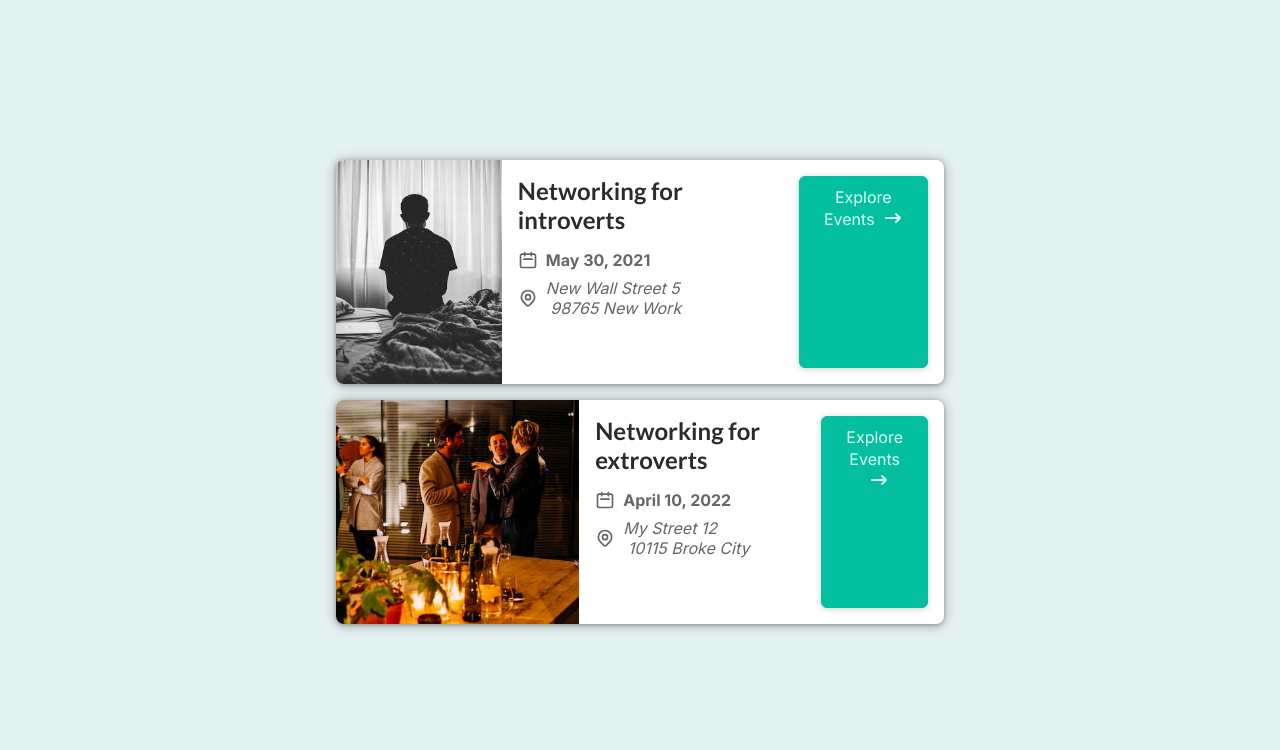
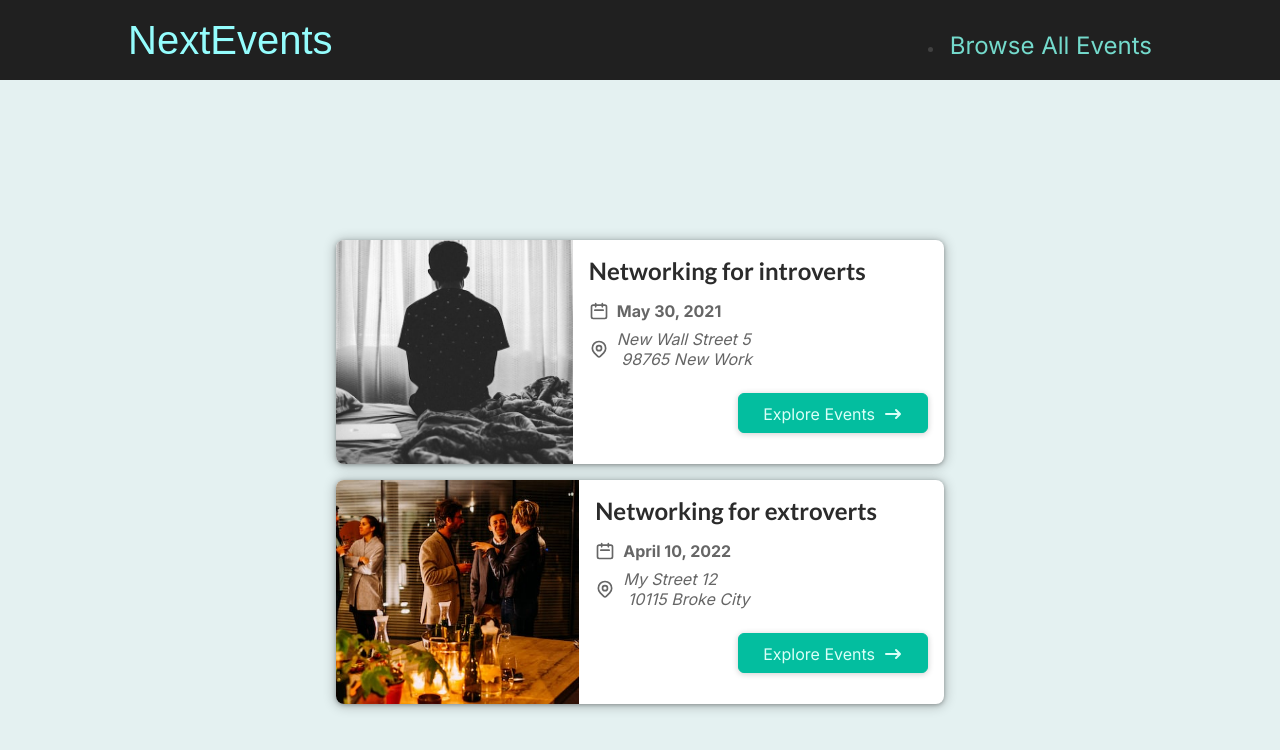
Before and after one commit to Dhyaan-tmedia/event-nextjs, a Next.js app: page / in a window 1280 px wide. Shown: the top 750 px of the page. Built offline with nearby package versions, Linux system fonts and the light colour scheme.

Commit message:
12:19 ((30/05)

```diff
--- a/src/app/layout.js
+++ b/src/app/layout.js
@@ -1,3 +1,4 @@
+import Navbar from '@/components/layout/Navbar'
 import './globals.css'
 import { Inter } from 'next/font/google'
 
@@ -11,7 +12,8 @@
 export default function RootLayout({ children }) {
   return (
     <html lang="en">
-      <body className={inter.className}>{children}</body>
+      <body className={inter.className}><Navbar/>{children}</body>
+
     </html>
   )
 }
--- a/src/components/events/event-Item.js
+++ b/src/components/events/event-Item.js
@@ -28,10 +28,11 @@
                 <AddressIcon/>
                 <address>{formattedAddress}</address>
             </div>
-        </div>
-        <div className={classes.actions}>
+            <div className={classes.actions}>
             <Button link={exploreLink}><span>Explore Events</span>
                 <span className={classes.icon}><ArrowRightIcon/></span></Button>
         </div>
+        </div>
+
     </li>
 }
--- /dev/null
+++ b/src/components/layout/Navbar.js
@@ -0,0 +1,11 @@
+import { Fragment } from "react";
+import MainHeader from "./main-header";
+
+export default function Navbar(props){
+    return <Fragment>
+        <header><MainHeader/></header>
+        <main>
+            {props.children}
+        </main>
+    </Fragment>
+}
--- /dev/null
+++ b/src/components/layout/main-header.js
@@ -0,0 +1,17 @@
+import Link from 'next/link';
+import classes from './main-header.module.css';
+export default function MainHeader(){
+    return <header className={classes.header}>
+        <div className={classes.logo}>
+            <Link href='/'>NextEvents
+            </Link>
+
+        </div>
+        <nav className={classes.navigation}>
+            <li>
+                <Link href='/events'>Browse All Events</Link>
+            </li>
+
+        </nav>
+    </header>
+}
--- /dev/null
+++ b/src/components/layout/main-header.module.css
@@ -0,0 +1,41 @@
+.header {
+    width: 100%;
+    display: flex;
+    justify-content: space-between;
+    align-items: baseline;
+    padding: 1rem 10%;
+    height: 5rem;
+    background-color: #202020;
+  }
+
+  .logo {
+    font-size: 1.5rem;
+    color: white;
+    font-family: 'Fira', sans-serif;
+    height: 100%;
+    display: flex;
+    justify-content: center;
+    align-items: center;
+    color: #94fdfd;
+  }
+
+  .logo a {
+    text-decoration: none;
+    color: #94fdfd;
+  }
+
+  .navigation a {
+    text-decoration: none;
+    color: #74dacc;
+    font-size: 1rem;
+  }
+
+  @media (min-width: 768px) {
+    .logo {
+      font-size: 2.5rem;
+    }
+
+    .navigation a {
+      font-size: 1.5rem;
+    }
+  }
--- a/src/components/ui/button.js
+++ b/src/components/ui/button.js
@@ -1,5 +1,12 @@
 import Link from "next/link";
 import classes from './button.module.css';
 export default function Button(props){
-    return <Link className={classes.btn} href={props.link}>{props.children}</Link>
+    if(props.link)
+    {
+        return <Link className={classes.btn} href={props.link}>{props.children}</Link>
+    }
+    else{
+        return <button className={classes.btn} onClick={props.onClick}>{props.children}</button>
+    }
+
 }
```
Also changed, not shown: src/app/events/page.js (+18 -3 lines), src/components/events/events-search.js (added, +49 -0 lines), src/components/events/events-search.module.css (added, +69 -0 lines).
